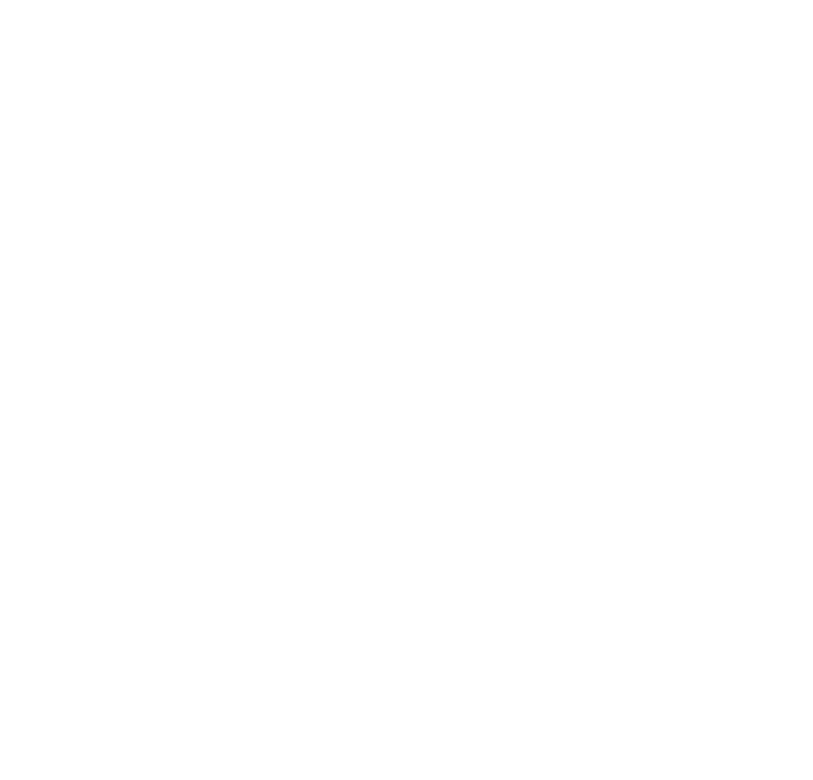
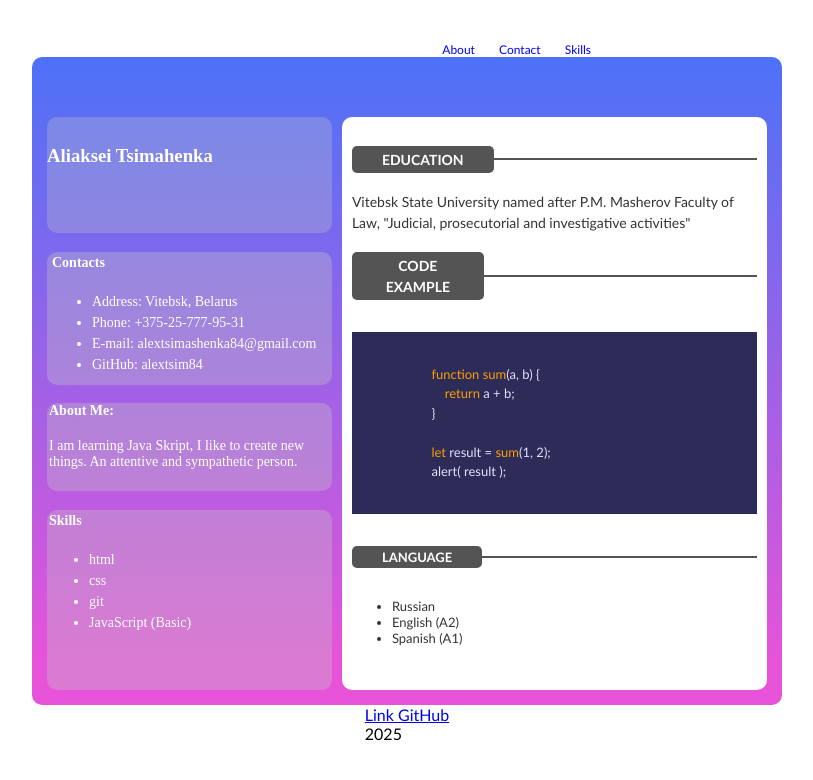
Before and after one commit to alextsim84/rsschool-cv, a plain HTML site: page index.html in a window 1280 px wide. Shown: the whole page, without its empty margins (177-990 px from the left). Drawn offline with nearby package versions, Linux system fonts and the light colour scheme; files that its build step writes are made by us from their sources; a web font is replaced by a local one.

Commit message:
feat: add css and add code html

```diff
--- a/index.html
+++ b/index.html
@@ -3,12 +3,125 @@
 
 <head>
     <meta charset="UTF-8">
+    <meta http-equiv="X-UA-Compatible" content="IE=edge">
     <meta name="viewport" content="width=device-width, initial-scale=1.0">
-    <title>Document</title>
+    <meta name="viewport" content="width=device-width, initial-scale = 1.0,
+maximum-scale=1.0, user-scalable=no" />
+    <title>CV</title>
+    <link rel="stylesheet" href="css/fonts.css">
+    <link rel="stylesheet" href="css/style.css">
+    <link rel="stylesheet" href="./css/media-queries.css">
+    <link rel="stylesheet"
+        href="https://cdnjs.cloudflare.com/ajax/libs/highlight.js/9.15.8/styles/shades-of-purple.min.css">
+    <script src="https://cdnjs.cloudflare.com/ajax/libs/highlight.js/9.15.8/highlight.min.js"></script>
+    <script>hljs.initHighlightingOnLoad();</script>
 </head>
 
 <body>
+    <div class="menu">
+        <nav class="burger">
+            <nav>
+                <div class="topnav" id="mytopnav">
+                    <a href="#about">About</a>
+                    <a href="#contact">Contact</a>
+                    <a href="#skills">Skills</a>
+                    <a href="#" id="menu" class="icon">&#9776;</a>
+                </div>
+            </nav>
+        </nav>
+    </div>
+    <div class="main-wrapper">
+        <main class="cv">
+            <aside class="aside">
+                <header class="header">
+                    <!-- <div class="logo">
+                        <img class="my-logo" src="./img/logo.png" alt="logo">
+                    </div> -->
+                    <div class="name">
+                        <h3>Aliaksei Tsimahenka</h3>
+                    </div>
+                </header>
+                <section>
+                    <div class="contacts">
+                        <h4 id="contact">Contacts</h4>
+                        <ul class="connection">
+                            <li>Address: Vitebsk, Belarus</li>
+                            <li>Phone: +375-25-777-95-31</li>
+                            <li>E-mail: alextsimashenka84@gmail.com</li>
+                            <li>GitHub: alextsim84</li>
+                        </ul>
+                    </div>
+                </section>
+                <article>
+                    <div class="about">
+                        <h4 id="about">About Me:</h4>
+                        <span>I am learning Java Skript, I like to create new things.
+                            An attentive and sympathetic person.
+                        </span>
+                    </div>
+                </article>
+                <section>
+                    <div class="skills">
+                        <h4 id="skills">Skills</h4>
+                        <ul>
+                            <li>html</li>
+                            <li>css</li>
+                            <li>git</li>
+                            <li>JavaScript (Basic)</li>
+                        </ul>
+                    </div>
+                </section>
+            </aside>
+            <section class="info">
+                <div class="education">
+                    <div class="title">
+                        <h4 class="title-name">Education</h4>
+                        <div class="title-line"></div>
+                    </div>
+                    <span>Vitebsk State University named after P.M. Masherov
+                        Faculty of Law, "Judicial, prosecutorial and investigative activities"
+                    </span>
+                </div>
+                <div class="code">
+                    <div class="title">
+                        <h4 class="title-name">Code example</h4>
+                        <div class="title-line"></div>
+                    </div>
+                    <pre><code class="func">
+                    function sum(a, b) {
+                        return a + b;
+                    }
 
+                    let result = sum(1, 2);
+                    alert( result );
+                </code></pre>
+                </div>
+                <div class="lang">
+                    <div class="title">
+                        <h4 class="title-name">language</h4>
+                        <div class="title-line"></div>
+                    </div>
+                    <ul>
+                        <li>Russian</li>
+                        <li>English (A2)</li>
+                        <li>Spanish (A1)</li>
+                    </ul>
+                </div>
+
+            </section>
+        </main>
+    </div>
+    <footer class="footer">
+        <div class="container">
+            <a href="https://github.com/alextsim84/">Link GitHub</a>
+            <div class="year">2025</div>
+        </div>
+        <!-- <div class="rss-logo">
+            <a href="https://rs.school/js/"><img src="./img/favicons/rs_school_js.svg" alt="rss-logo">
+            </a>
+        </div> -->
+    </footer>
+    <!-- <script src="./script/skript.js"></script> -->
 </body>
 
 </html>
--- /dev/null
+++ b/style.css
@@ -0,0 +1,197 @@
+* {
+  box-sizing: border-box;
+  transition: 0.2ms;
+}
+
+body,
+html {
+  overflow-x: hidden;
+}
+
+body {
+  width: 90%;
+  padding: 20px;
+  font-family: "Montserat", "Calibri";
+  font-weight: 400;
+}
+
+.main-wrapper {
+  display: flex;
+  flex-direction: column;
+  align-items: center;
+  max-width: 750px;
+  margin: auto;
+}
+
+.cv {
+  display: flex;
+  padding: 15px;
+  background: linear-gradient(
+    180deg,
+    rgba(3, 56, 244, 0.71) 0%,
+    rgba(224, 37, 206, 0.79) 93.75%
+  );
+  border-radius: 10px;
+  max-width: 750px;
+}
+
+.header {
+  font-family: "Montserrat";
+  display: flex;
+  flex-direction: row;
+  justify-content: flex-start;
+  padding-top: 10px;
+  height: 116.02px;
+  line-height: 20px;
+  color: rgb(255, 255, 255);
+  background: rgba(196, 196, 196, 0.3);
+  border-radius: 10px;
+}
+
+.menu {
+  display: flex;
+  justify-content: end;
+  max-width: 750px;
+}
+
+nav {
+  margin-top: 5px;
+}
+
+.topnav a {
+  text-align: center;
+  font-size: 12px;
+  padding: 5px 10px;
+  text-decoration: none;
+}
+
+.topnav .icon {
+  display: none;
+}
+
+.logo {
+  display: flex;
+  width: 110px;
+  height: 116.02px;
+  padding-left: 17px;
+  padding-bottom: 30px;
+}
+
+.my-logo {
+  border-radius: 120px;
+}
+
+.aside {
+  display: flex;
+  flex-direction: column;
+  margin-block-start: 45px;
+}
+
+.contacts {
+  justify-content: flex-start;
+  font-family: "Montserrat";
+  padding-left: 5px;
+  height: 133px;
+  font-size: 14px;
+  line-height: 1.5;
+  color: rgb(255, 255, 255);
+  background: rgba(196, 196, 196, 0.35);
+  border-radius: 10px;
+}
+
+.about {
+  justify-content: flex-start;
+  font-family: "Montserrat";
+  padding-left: 2px;
+  height: 88px;
+  font-size: 14px;
+  color: rgb(255, 255, 255);
+  background: rgba(196, 196, 196, 0.35);
+  border-radius: 10px;
+}
+
+.skills {
+  justify-content: flex-start;
+  font-family: "Montserrat";
+  padding-left: 2px;
+  height: 180px;
+  font-size: 14px;
+  line-height: 1.5;
+  color: rgb(255, 255, 255);
+  background: rgba(196, 196, 196, 0.35);
+  border-radius: 10px;
+}
+
+.info {
+  flex-direction: column;
+  background-color: #fff;
+  border-radius: 10px;
+  padding: 10px;
+  margin-left: 10px;
+  align-items: inherit;
+  display: flex;
+  margin-block-start: 45px;
+}
+
+.title {
+  display: flex;
+  align-items: center;
+}
+
+.title-name {
+  background-color: #545454;
+  text-align: center;
+  text-transform: uppercase;
+  display: inline-block;
+  padding: 3px 30px;
+  border-radius: 5px;
+  color: #fff;
+}
+
+.title-line {
+  height: 1px;
+  width: 100%;
+  border: 1px solid;
+  color: #545454;
+}
+
+.education {
+  font-family: "Calibri";
+  font-size: 14px;
+  line-height: 1.5;
+  color: #343434;
+}
+
+.name-education {
+  text-align: center;
+}
+
+.code {
+  font-family: "Calibri";
+  font-size: 14px;
+  line-height: 1.5;
+  color: #343434;
+}
+
+.func {
+  font-family: "Calibri";
+  font-size: 13px;
+}
+
+.lang {
+  font-family: "Calibri";
+  font-size: 13px;
+  color: #343434;
+}
+
+.footer {
+  display: flex;
+  justify-content: space-around;
+  align-items: center;
+  max-width: 750px;
+  margin: auto;
+}
+
+.rss-logo {
+  width: 80px;
+}
```
